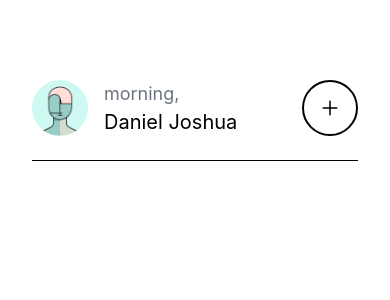
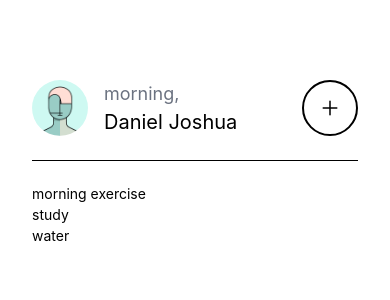
Before and after one commit to danturiano/react-native-activity-habit-tracker, a React Native app: screen / in a window 390 px wide. Shown: the top 300 px of the page. Built offline with nearby package versions, Linux system fonts and the light colour scheme.

Commit message:
Add HabitCard component and integrate habits static data

```diff
--- a/App.tsx
+++ b/App.tsx
@@ -1,17 +1,27 @@
 import AppContainer from 'components/AppContainer';
+import HabitCard from 'components/HabitCard';
 import Header from 'components/Header';
 import Seperator from 'components/Seperator';
+import { habitsData } from 'data/sample-data';
 import { StatusBar } from 'expo-status-bar';
-import { ScrollView } from 'react-native';
+import { useState } from 'react';
+import { ScrollView, View } from 'react-native';
 
 import './global.css';
 
 export default function App() {
+  const [habits, setHabits] = useState(habitsData);
+
   return (
     <ScrollView className="mx-8 my-20">
       <AppContainer>
         <Header />
         <Seperator />
+        <View className="flex-col gap-1">
+          {habits.map((habit) => (
+            <HabitCard habit={habit} />
+          ))}
+        </View>
       </AppContainer>
       <StatusBar style="auto" />
     </ScrollView>
--- /dev/null
+++ b/components/HabitCard.tsx
@@ -0,0 +1,21 @@
+import { Text, View } from 'react-native';
+
+type Habit = {
+  title: string;
+  duration: number | undefined;
+  is_done: boolean;
+  times_per_day?: number | undefined;
+  times_completed?: number;
+};
+
+type HabitCardProps = {
+  habit: Habit;
+};
+
+export default function HabitCard({ habit }: HabitCardProps) {
+  return (
+    <View className="w-full rounded-md">
+      <Text>{habit.title}</Text>
+    </View>
+  );
+}
--- /dev/null
+++ b/data/sample-data.ts
@@ -0,0 +1,5 @@
+export const habitsData = [
+  { title: 'morning exercise', duration: 15, is_done: true },
+  { title: 'study', duration: 60, is_done: false },
+  { title: 'water', duration: undefined, times_per_day: 6, times_completed: 2, is_done: false },
+];
```
